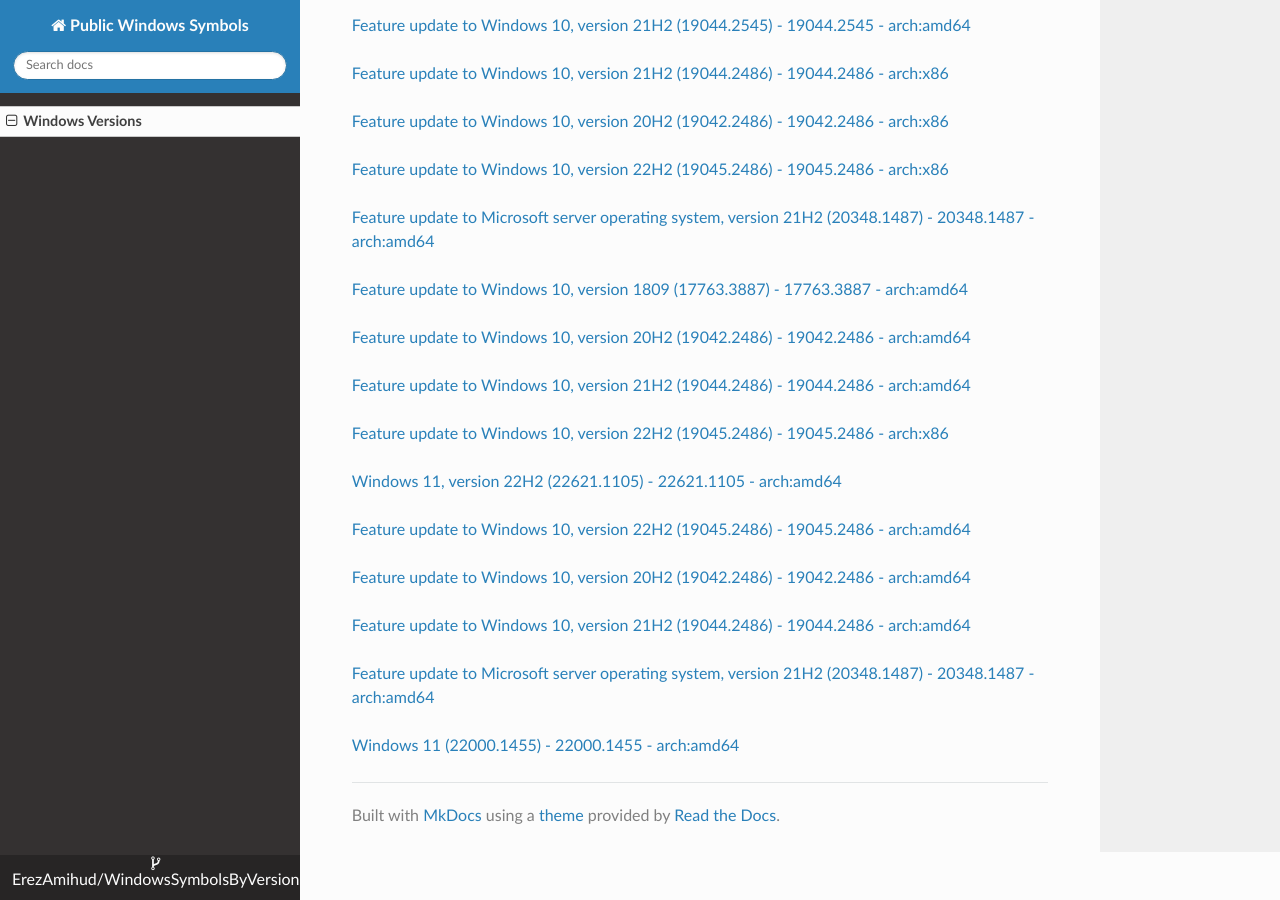
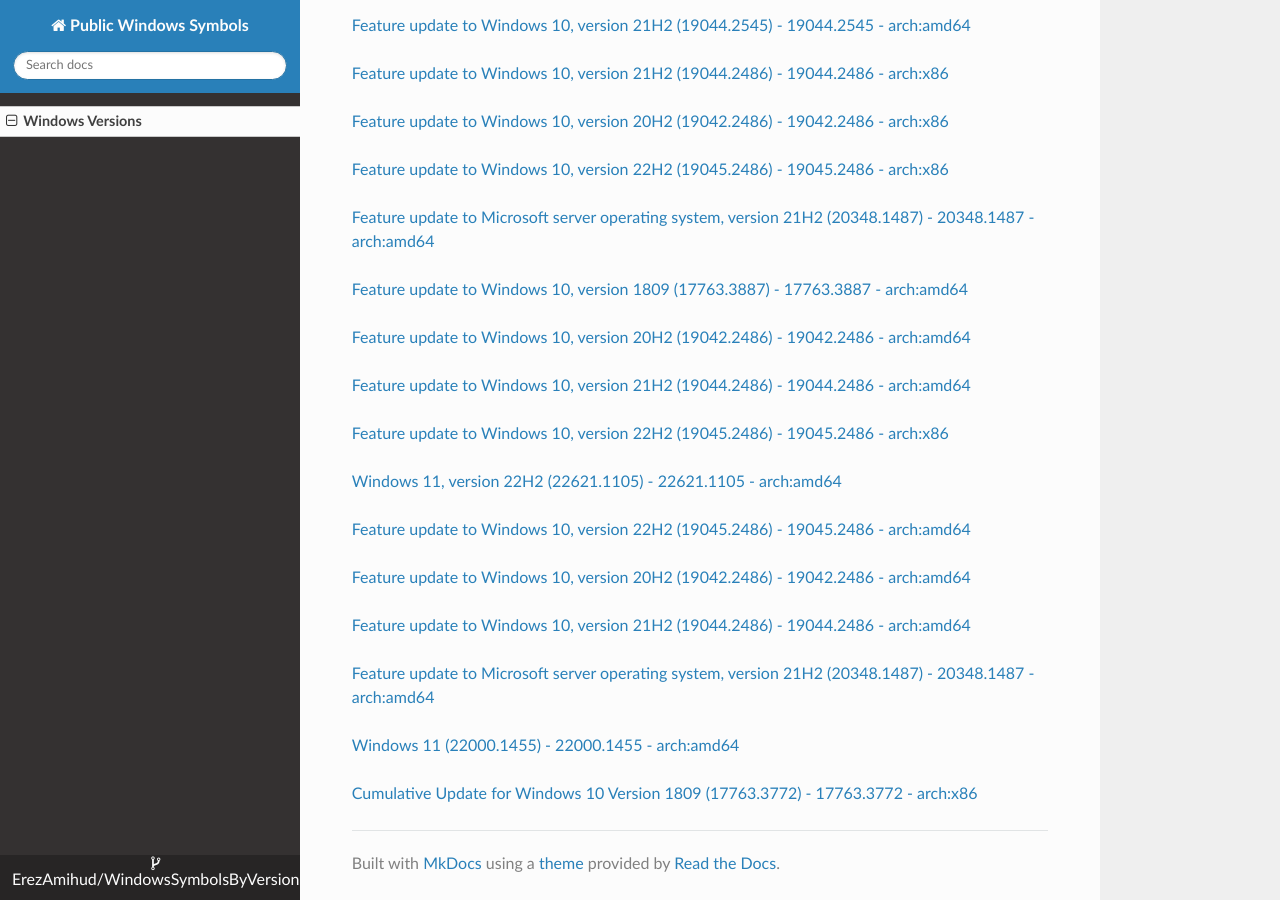
Before and after one commit to ErezAmihud/WindowsSymbolsByVersion, an MkDocs documentation site: the page built from docs/index.md, in a window 1280 px wide and 900 px high, scrolled down 42701 px. Built offline with MkDocs 1.6.1, drawn with Linux system fonts in a browser that asks for light colours; nearby versions of some CDN libraries.

Commit message:
Automated commit, add manifest for 39f6d4dd-56ce-45b0-9afb-b8b669c36164

```diff
--- a/docs/index.md
+++ b/docs/index.md
@@ -2500,3 +2500,6 @@
 
 
 [Windows 11 (22000.1455) - 22000.1455 - arch:amd64](https://github.com/ErezAmihud/WindowsSymbolsByVersion/blob/main/manifests/c516df4c-9540-4386-b0f8-086b4380d42a.manifest)
+
+
+[Cumulative Update for Windows 10 Version 1809 (17763.3772) - 17763.3772 - arch:x86](https://github.com/ErezAmihud/WindowsSymbolsByVersion/blob/main/manifests/39f6d4dd-56ce-45b0-9afb-b8b669c36164.manifest)
```
Also changed, not shown: process_builds.json (+1 -1 lines), 1 other file.
